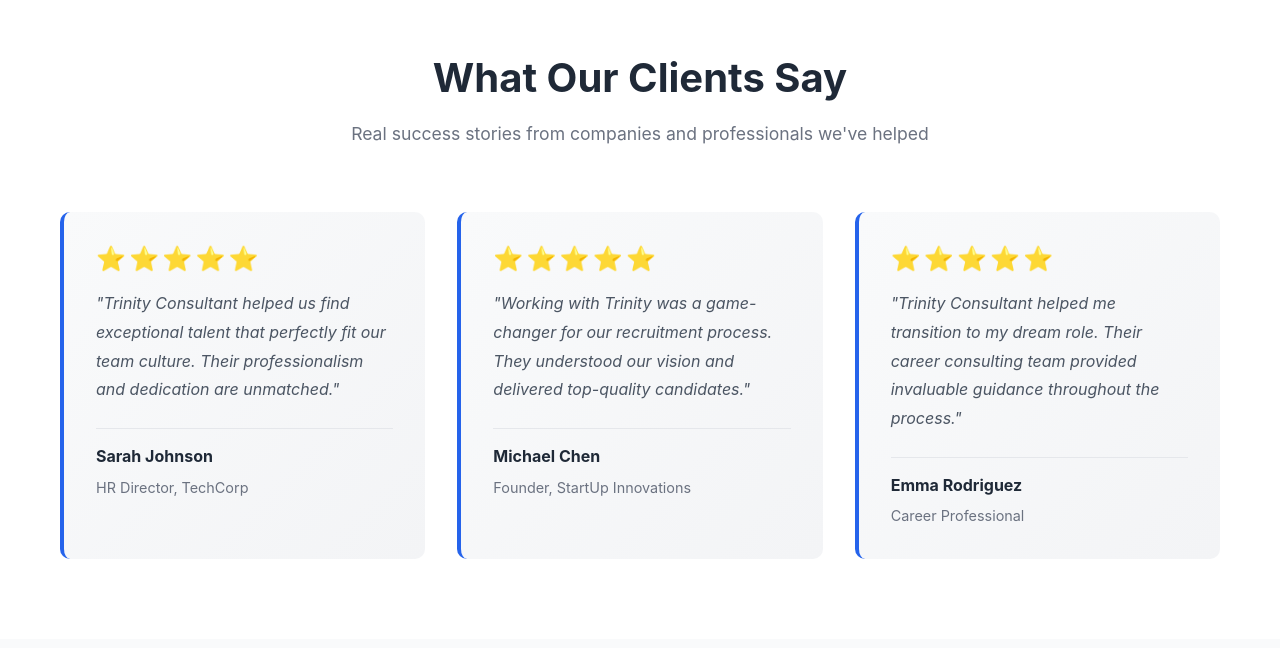
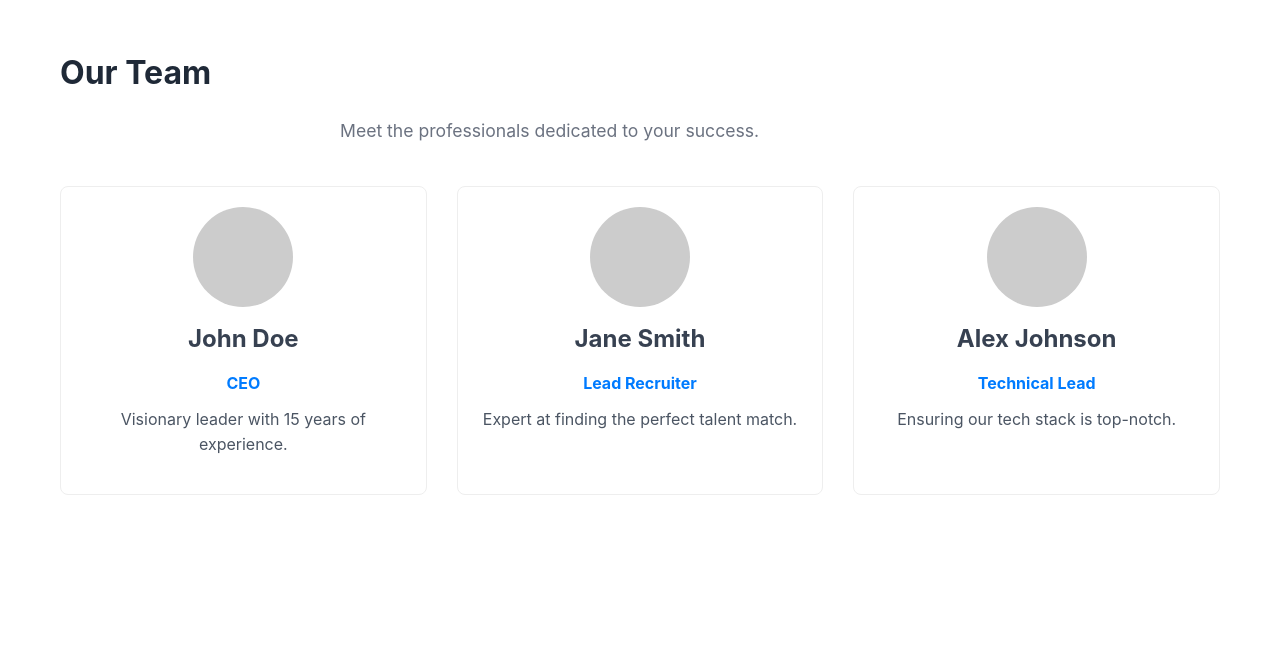
Before and after one commit to 2025Subhashis/trinityconsultant, a React (Create React App) app: page / in a window 1280 px wide. Shown: the part 1632-2280 px from the top of the page. Built offline with nearby package versions, Linux system fonts and the light colour scheme.

Commit message:
Add Team page and update navigation

```diff
--- a/src/App.js
+++ b/src/App.js
@@ -3,6 +3,7 @@ import './App.css';
 import Header from './components/Header';
 import About from './components/About';
 import Services from './components/Services';
+import Team from './components/Team';
 import Testimonials from './components/Testimonials';
 import Contact from './components/Contact';
 import Footer from './components/Footer';
@@ -17,6 +18,7 @@ function App() {
       <main id="main-content">
         <About />
         <Services />
+        <Team />
         <Testimonials />
         <Contact />
       </main>
--- a/src/components/Header.js
+++ b/src/components/Header.js
@@ -51,6 +51,11 @@ function Header() {
               </a>
             </li>
             <li>
+              <a href="#team" onClick={handleNavClick}>
+                Team
+              </a>
+            </li>
+            <li>
               <a href="#testimonials" onClick={handleNavClick}>
                 Testimonials
               </a>
--- /dev/null
+++ b/src/components/Team.css
@@ -0,0 +1,37 @@
+.team {
+  padding: 80px 0;
+  background-color: #fff;
+}
+
+.team-grid {
+  display: grid;
+  grid-template-columns: repeat(auto-fit, minmax(250px, 1fr));
+  gap: 30px;
+  margin-top: 40px;
+}
+
+.team-card {
+  padding: 20px;
+  border: 1px solid #eee;
+  border-radius: 8px;
+  text-align: center;
+  transition: transform 0.3s ease;
+}
+
+.team-card:hover {
+  transform: translateY(-5px);
+}
+
+.member-avatar {
+  width: 100px;
+  height: 100px;
+  background-color: #ccc;
+  border-radius: 50%;
+  margin: 0 auto 15px;
+}
+
+.role {
+  font-weight: bold;
+  color: #007bff;
+  margin-bottom: 10px;
+}
--- /dev/null
+++ b/src/components/Team.js
@@ -0,0 +1,31 @@
+import React from 'react';
+import './Team.css';
+
+const teamMembers = [
+  { name: 'John Doe', role: 'CEO', bio: 'Visionary leader with 15 years of experience.' },
+  { name: 'Jane Smith', role: 'Lead Recruiter', bio: 'Expert at finding the perfect talent match.' },
+  { name: 'Alex Johnson', role: 'Technical Lead', bio: 'Ensuring our tech stack is top-notch.' },
+];
+
+function Team() {
+  return (
+    <section className="team" id="team" aria-labelledby="team-title">
+      <div className="container">
+        <h2 id="team-title">Our Team</h2>
+        <p className="section-subtitle">Meet the professionals dedicated to your success.</p>
+        <div className="team-grid">
+          {teamMembers.map((member, index) => (
+            <div key={index} className="team-card">
+              <div className="member-avatar"></div>
+              <h3>{member.name}</h3>
+              <p className="role">{member.role}</p>
+              <p>{member.bio}</p>
+            </div>
+          ))}
+        </div>
+      </div>
+    </section>
+  );
+}
+
+export default Team;
```
